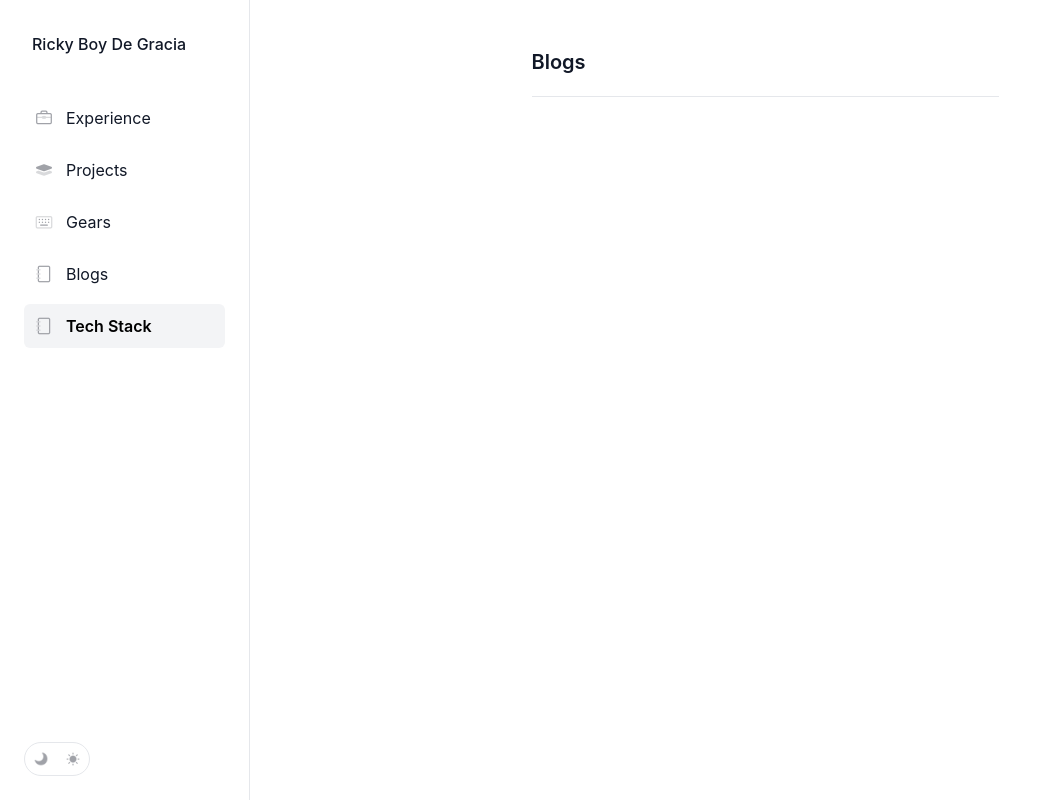
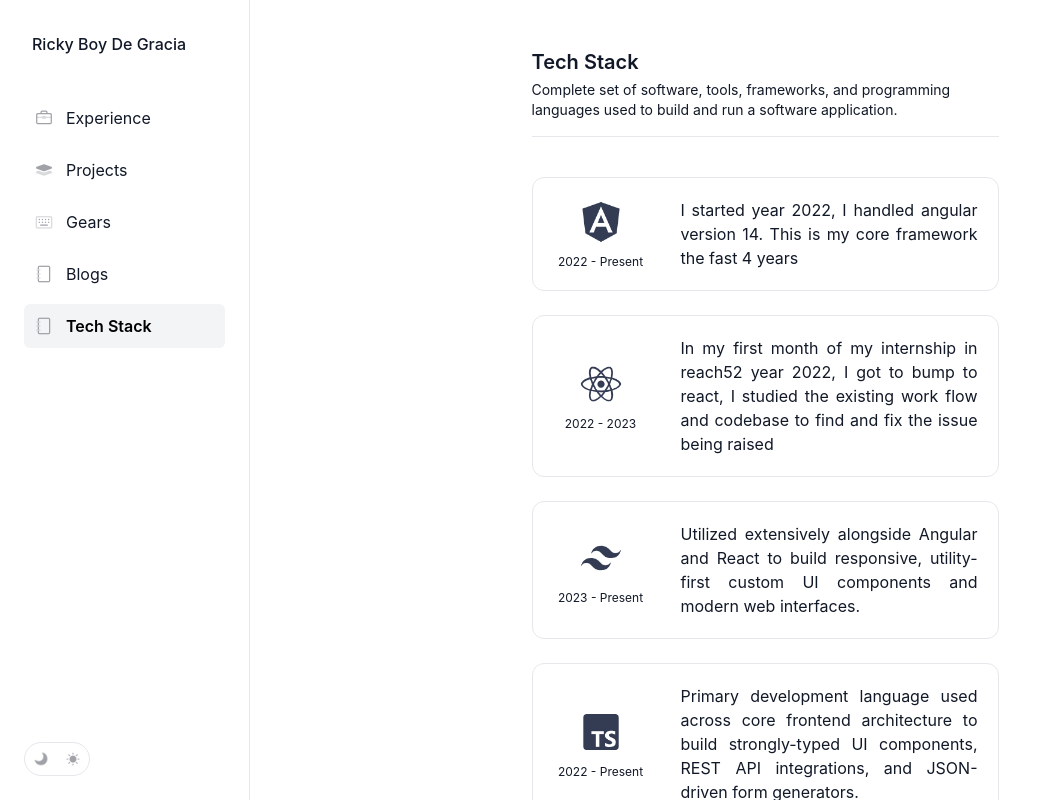
Before and after one commit to RICKYBOYDEGRACIA/ricky_profile, an Angular app: page /tech-stack in a window 1280 px wide. Shown: the whole page, without its empty margins (0-1038 px from the left). Built offline with nearby package versions, Linux system fonts and the light colour scheme.

Commit message:
tech stack page

```diff
--- a/src/app/components/tech-stack-page/tech-stack-page.html
+++ b/src/app/components/tech-stack-page/tech-stack-page.html
@@ -2,9 +2,27 @@
   <div class="w-full md:w-[90%] lg:w-[65%] xl:w-[50%] flex flex-col gap-6">
     <!-- Page Header -->
     <div class="mb-4 border-b border-line pb-4">
-      <h1 class="text-xl font-semibold text-main">Blogs</h1>
+      <h1 class="text-xl font-semibold">Tech Stack</h1>
       <p class="text-sm text-secondary mt-1">
+        Complete set of software, tools, frameworks, and programming languages used to build and run
+        a software application.
       </p>
+    </div>
+
+    <div class="flex flex-col gap-6">
+      @for (item of techStack; track $index) {
+        <div
+          class="border border-line rounded-xl p-5 bg-primary hover:border-secondary transition-all duration-200 flex gap-8 items-center cursor-pointer"
+        >
+          <div class="flex flex-col items-center justify-center shrink-0 w-24 text-center">
+            <img [src]="item.path" [alt]="item.alt" class="w-12 h-12 object-contain mb-2" />
+            <p class="text-xs whitespace-nowrap">{{ item.years }}</p>
+          </div>
+          <div class="flex">
+            <p class="text-justify">{{ item.details }}</p>
+          </div>
+        </div>
+      }
     </div>
   </div>
 </div>
--- a/src/app/components/tech-stack-page/tech-stack-page.ts
+++ b/src/app/components/tech-stack-page/tech-stack-page.ts
@@ -1,4 +1,5 @@
 import { Component } from '@angular/core';
+import { Stack } from '../../data/common/tech-stack';
 
 @Component({
   imports: [],
@@ -6,4 +7,8 @@ import { Component } from '@angular/core';
   styleUrl: './tech-stack-page.css',
   templateUrl: './tech-stack-page.html',
 })
-export class TechStackPage {}
+export class TechStackPage {
+
+  techStack = Stack;
+
+}
--- a/src/app/data/common/tech-stack.ts
+++ b/src/app/data/common/tech-stack.ts
@@ -5,55 +5,77 @@ export const Stack: TechStack[] = [
     path: 'angular.png',
     alt: 'Angular',
     tooltip: 'Angular 22',
+    details: 'I started year 2022, I handled angular version 14. This is my core framework the fast 4 years',
+    years: '2022 - Present'
   },
   {
     path: 'react.png',
     alt: 'React.js',
     tooltip: 'React.js',
+    details: 'In my first month of my internship in reach52 year 2022, I got to bump to react, I studied the existing work flow and codebase to find and fix the issue being raised',
+    years: '2022 - 2023'
   },
   {
     path: 'tailwind.png',
     alt: 'Tailwind CSS',
     tooltip: 'Tailwind CSS',
+    details: 'Utilized extensively alongside Angular and React to build responsive, utility-first custom UI components and modern web interfaces.',
+    years: '2023 - Present'
   },
   {
     path: 'typescript.png',
     alt: 'TypeScript',
     tooltip: 'TypeScript',
+    details: 'Primary development language used across core frontend architecture to build strongly-typed UI components, REST API integrations, and JSON-driven form generators.',
+    years: '2022 - Present'
   },
   {
     path: 'javascript.png',
     alt: 'JavaScript',
     tooltip: 'JavaScript',
+    details: 'Core foundation for ES6+ web development, asynchronous API handling, DOM manipulation, and cross-platform component logic.',
+    years: '2022 - Present'
   },
   {
     path: 'html.png',
     alt: 'HTML',
     tooltip: 'HTML',
+    details: 'Leveraged for semantic markup, accessibility standards, and structuring template views across web applications.',
+    years: '2022 - Present'
   },
   {
     path: 'css.png',
     alt: 'CSS',
     tooltip: 'CSS',
+    details: 'Applied for custom styling, layout structuring, component encapsulation, and animation workflows alongside framework styling tools.',
+    years: '2022 - Present'
   },
   {
     path: 'bitbucket.png',
     alt: 'Bitbucket',
     tooltip: 'Bitbucket',
+    details: 'Used for version control management, code reviews, pull requests, and collaboration within agile sprint workflows.',
+    years: '2022 - Present'
   },
   {
     path: 'github.png',
     alt: 'GitHub',
     tooltip: 'GitHub',
+    details: 'Utilized for source code hosting, personal/open-source repository management, and continuous development tracking.',
+    years: '2022 - Present'
   },
   {
     path: 'git.png',
     alt: 'Git',
     tooltip: 'Git',
+    details: 'Core version control tool used daily for branching, merging, issue tracking resolution, and maintaining clean codebase histories.',
+    years: '2022 - Present'
   },
   {
     path: 'npm.png',
     alt: 'NPM',
     tooltip: 'NPM',
-  },
+    details: 'Used for package management, handling third-party dependencies, running build scripts, and managing project tooling.',
+    years: '2022 - Present'
+  }
 ];
--- a/src/app/data/interfaces/common.ts
+++ b/src/app/data/interfaces/common.ts
@@ -7,6 +7,8 @@ export type TechStack = {
   path: string;
   alt: string;
   tooltip?: string;
+  details?: string;
+  years?: string;
 };
 
 export type Gear = {
```
